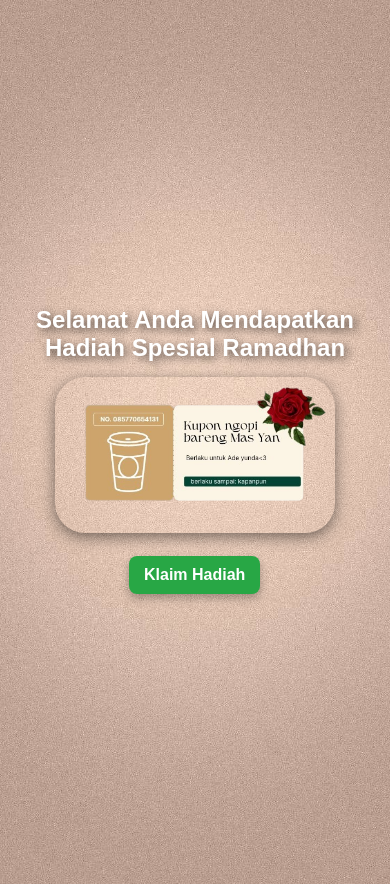
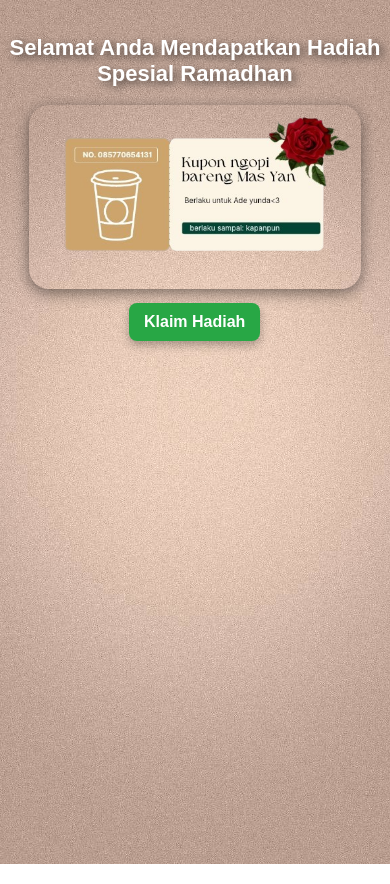
Before and after one commit to masyan00/gift, a plain HTML site: page gift.html in a window 390 px wide. Drawn offline with Linux system fonts and the light colour scheme.

Commit message:
Add files via upload

```diff
--- a/gift.html
+++ b/gift.html
@@ -10,16 +10,16 @@
         body {
             display: flex;
             flex-direction: column;
-            justify-content: center;
+            justify-content: flex-start;
             align-items: center;
-            height: 100vh;
+            min-height: 100vh;
             margin: 0;
             font-family: Arial, sans-serif;
             background: url('img/bg.jpg') no-repeat center center;
             background-size: cover;
             text-align: center;
             overflow: hidden;
-            padding: 20px;
+            padding-top: 40px;
         }
 
         /* Animasi fade-in */
@@ -40,30 +40,31 @@
             font-size: 28px;
             color: #fff;
             text-shadow: 3px 3px 10px rgba(0, 0, 0, 0.7);
-            margin-bottom: 15px;
+            margin-bottom: 10px;
             opacity: 0;
-            animation: fadeIn 0.50s ease-in-out forwards;
+            animation: fadeIn 0.5s ease-in-out forwards;
         }
 
         /* Kontainer hadiah */
         .gift-container {
             opacity: 0;
-            animation: fadeIn 0.40s ease-in-out forwards;
-            animation-delay: 0.40s;
+            animation: fadeIn 0.4s ease-in-out forwards;
+            animation-delay: 0.4s;
+            margin-top: 10px;
         }
 
         /* Gambar hadiah */
         .gift-image {
-            width: 80%;
-            max-width: 500px;
-            border-radius: 30px;
+            width: 75%;
+            max-width: 450px;
+            border-radius: 20px;
             box-shadow: 0 4px 15px rgba(0, 0, 0, 0.5);
         }
 
         /* Tombol klaim hadiah */
         .claim-button {
             display: inline-block;
-            margin-top: 20px;
+            margin-top: 15px;
             padding: 12px 20px;
             font-size: 18px;
             font-weight: bold;
@@ -75,8 +76,8 @@
             text-decoration: none;
             box-shadow: 0 4px 10px rgba(0, 0, 0, 0.3);
             opacity: 0;
-            animation: fadeIn 0.40s ease-in-out forwards;
-            animation-delay: 0.40s;
+            animation: fadeIn 0.4s ease-in-out forwards;
+            animation-delay: 0.4s;
         }
 
         .claim-button:hover {
@@ -85,13 +86,23 @@
 
         /* Responsif untuk layar kecil */
         @media (max-width: 480px) {
+            body {
+                padding-top: 20px;
+            }
+
             h1 {
-                font-size: 24px;
+                font-size: 22px;
+                margin-bottom: 8px;
+            }
+
+            .gift-image {
+                width: 85%;
             }
 
             .claim-button {
                 font-size: 16px;
                 padding: 10px 15px;
+                margin-top: 10px;
             }
         }
     </style>
```
